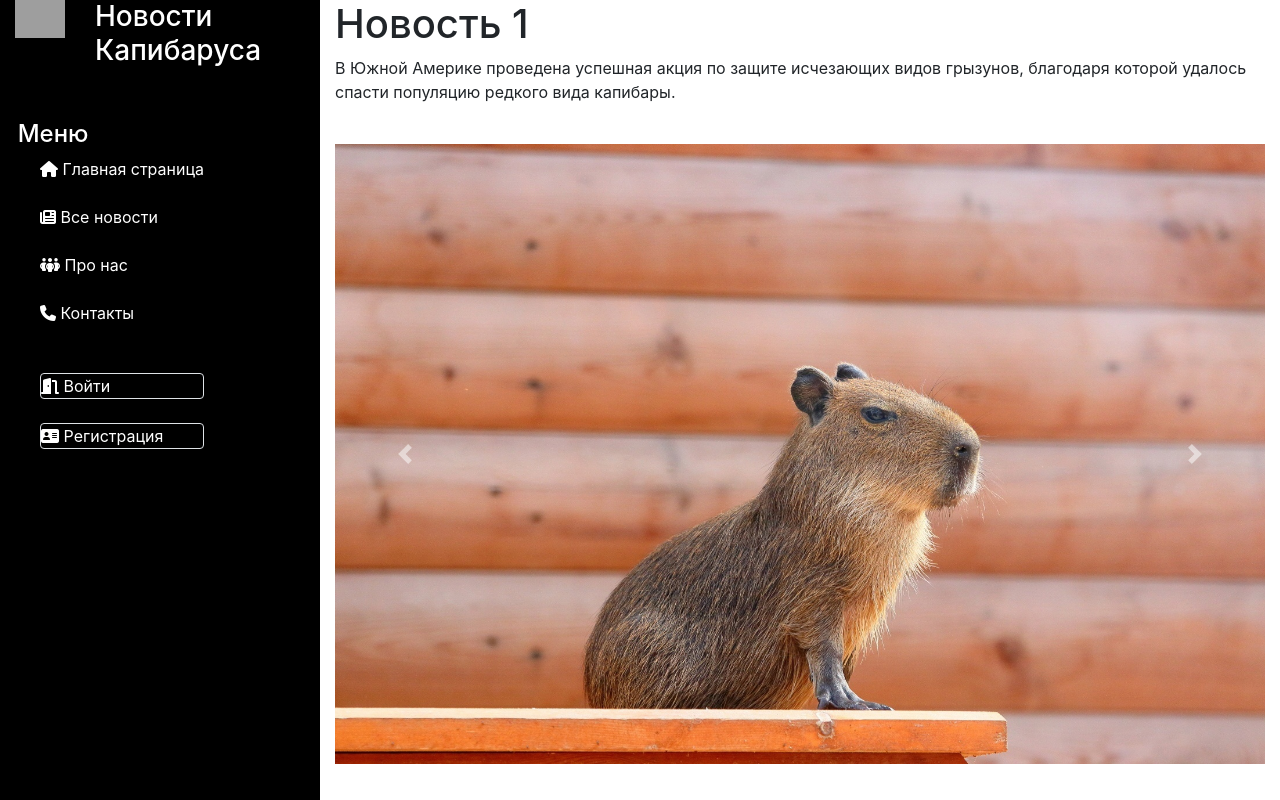
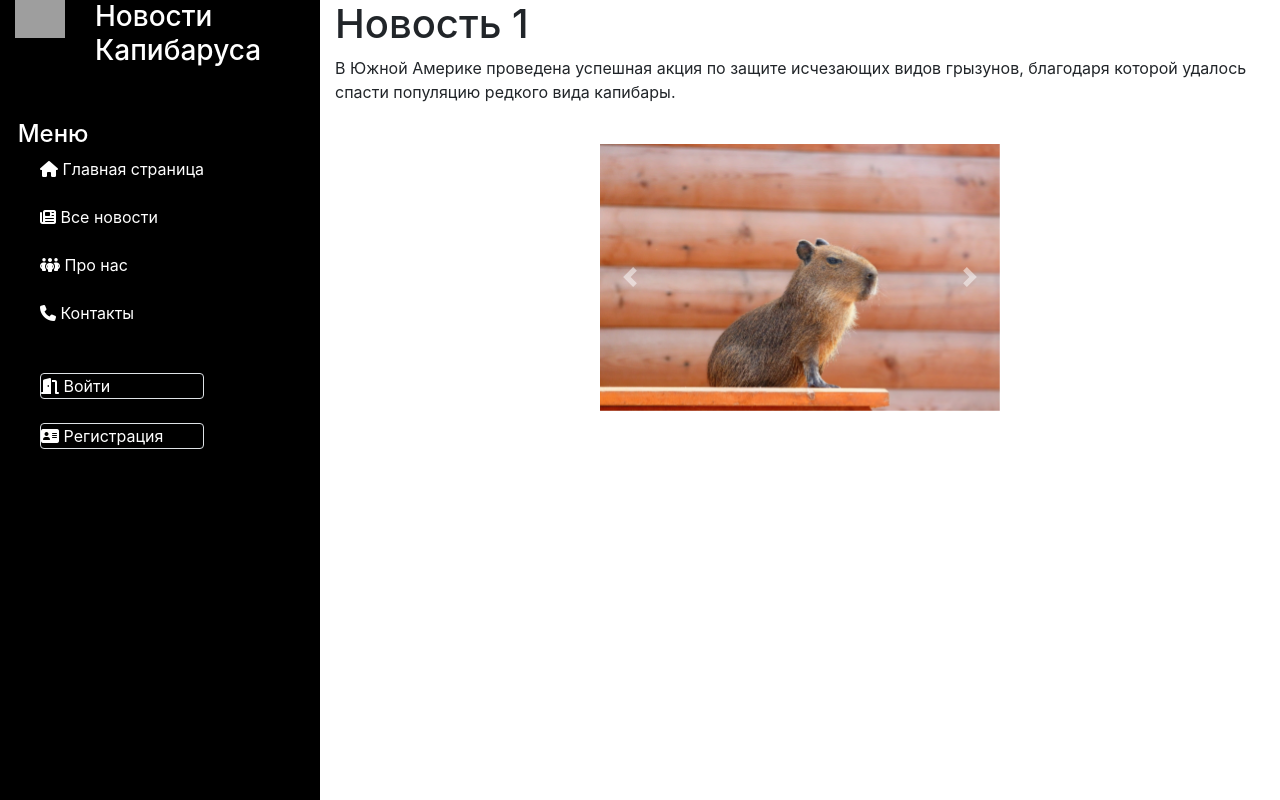
Before and after one commit to user487652/pyll, a Django app: page /news/1 in a window 1280 px wide. Run offline with Django 4.2, Linux system fonts and the light colour scheme; data comes from the database, SQL or seed files in the repository; some libraries are stand-ins or nearby versions; grey boxes are pictures that could not be loaded.

Commit message:
09122023

```diff
--- a/NewStudyRostelecom/main/static/main/css/style.css
+++ b/NewStudyRostelecom/main/static/main/css/style.css
@@ -59,8 +59,10 @@ body {
     top: 0;
 }
 
-#Content {
-
+#carouselExampleControls {
+    width: 400px;
+    height: auto;
+    margin: auto;
 }
 
 #fulltext {
--- a/NewStudyRostelecom/news/templates/news/news_detail.html
+++ b/NewStudyRostelecom/news/templates/news/news_detail.html
@@ -27,9 +27,9 @@
 <div id="carouselExampleControls" class="carousel slide" data-ride="carousel">
     <div class="carousel-inner">
         {% for image in images %}
-            <div class="carousel-item {% if forloop.counter == 1 %}active{% endif %}">
-                <img class="d-block w-100" src="{{ image.image.url }}">
-            </div>
+        <div class="carousel-item {% if forloop.counter == 1 %}active{% endif %}">
+            <img class="d-block w-100" src="{{ image.image.url }}">
+        </div>
         {% endfor %}
     </div>
     <a class="carousel-control-prev" href="#carouselExampleControls" role="button" data-slide="prev">
--- a/NewStudyRostelecom/news/templates/news/news_list.html
+++ b/NewStudyRostelecom/news/templates/news/news_list.html
@@ -36,7 +36,7 @@
 <br>
 {% for n in news %}
 <div>
-    <p><a href="{{n.get_absolute_url}}">Название новости {{ n.title }} </a></p>
+    <p><a href="{{n.get_absolute_url}}">{{ n.title }} </a></p>
     <p> Анонс {{ n.anouncement }}</p>
     <p> Дата {{ n.date }}</p>
     <p> Автор {{ n.author.username }}</p>
--- a/NewStudyRostelecom/users/urls.py
+++ b/NewStudyRostelecom/users/urls.py
@@ -1,4 +1,3 @@
-
 from django.contrib import admin
 from django.urls import path
 from . import views
@@ -6,4 +5,5 @@ from . import views
 urlpatterns = [
     path('', views.index, name='user_index'),
     path('contact_page', views.contact_page, name='contact_page'),
+    path('registration', views.registration, name='registration'),
 ]
```
Also changed, not shown: NewStudyRostelecom/users/templates/users/registration.html (added, +19 -0 lines), NewStudyRostelecom/users/views.py (+7 -1 lines).
